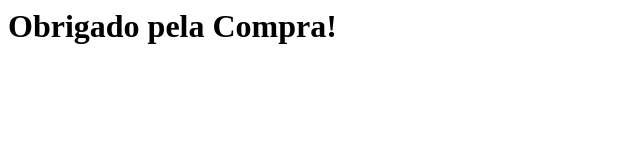
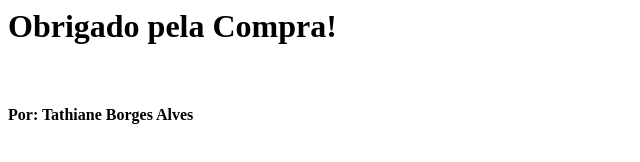
Before and after one commit to prof-fernando-alves/suaraiz, a plain HTML site: page index.html in a window 1280 px wide. Shown: the whole page, without its empty margins (0-640 px from the left). Drawn offline with Linux system fonts and the light colour scheme.

Commit message:
Update index.html

```diff
--- a/index.html
+++ b/index.html
@@ -1 +1,3 @@
 <h1>Obrigado pela Compra!</h1>
+<br>
+<h4>Por: Tathiane Borges Alves</h4>
```
